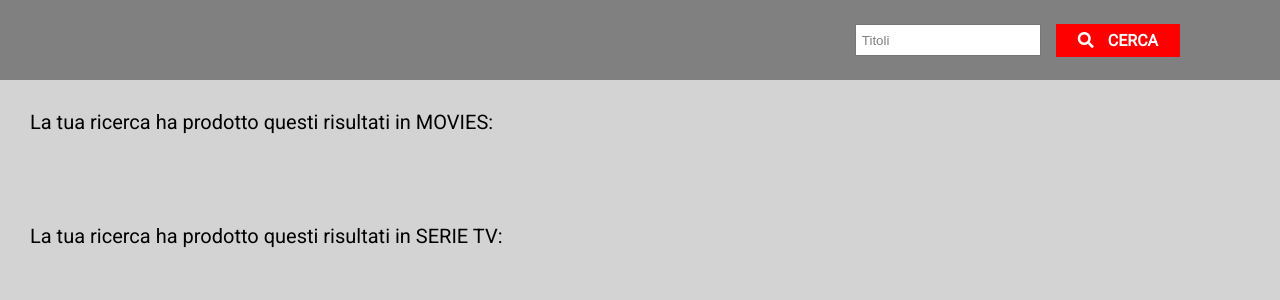
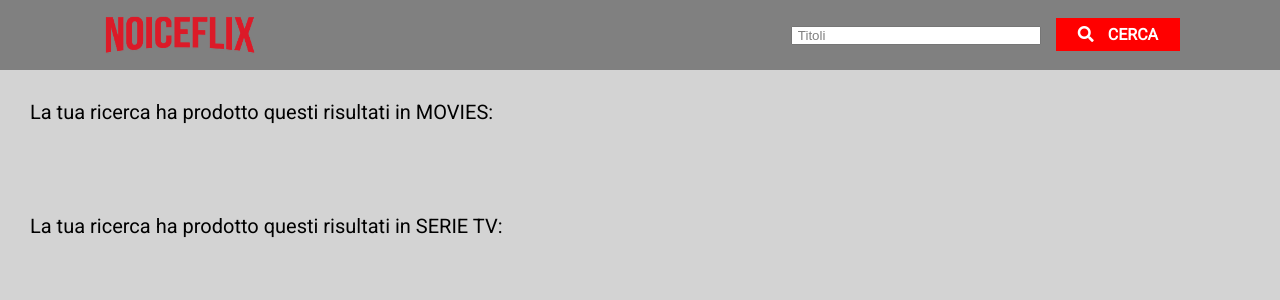
Before and after one commit to Jacopoguerini/vue-boolflix, a Vue app: page / in a window 1280 px wide. Shown: the top 300 px of the page. Built offline with nearby package versions, Linux system fonts and the light colour scheme.

Commit message:
Aggiunto logo in Header

```diff
--- a/src/components/Header.vue
+++ b/src/components/Header.vue
@@ -1,5 +1,10 @@
 <template>
     <header>
+        <a href="#">
+            <img src="../assets/img/logo.png" alt="Logo Image">
+        </a>
+
+        <div class="search-bar">
             <input
                 type="text"
                 placeholder="Titoli"
@@ -11,6 +16,7 @@
             @click="$emit('performSearch', currentSearchText)">
                 <i class="fas fa-search"></i>
             Cerca</span>
+        </div>
     </header>
 </template>
 
@@ -36,16 +42,29 @@ export default {
 @import '../style/general.scss';
 
     header {
-        height: 80px;
+        height: 70px;
         background-color: grey;
         display: flex;
-        justify-content: flex-end;
+        justify-content: space-between;
         align-items: center;
         padding: 0 100px;
+
+        a {
+            height: 100%;
+            display: flex;
+            align-items: center;
+
+            img {
+                height: 70%;
+            }
+        }
+
+        .search-bar {
 
             input {
                 height: 40%;
                 padding-left: 5px;
+                width: 250px;
 
                 &:focus {
                 outline: none
@@ -60,6 +79,7 @@ export default {
                 margin-right: 10px;
             }
         }
+    }
 
 
 </style>
```
Also changed, not shown: src/assets/img/logo.png (renamed from src/assets/logo.png). Lines whose indentation alone changed are shown as unchanged.
